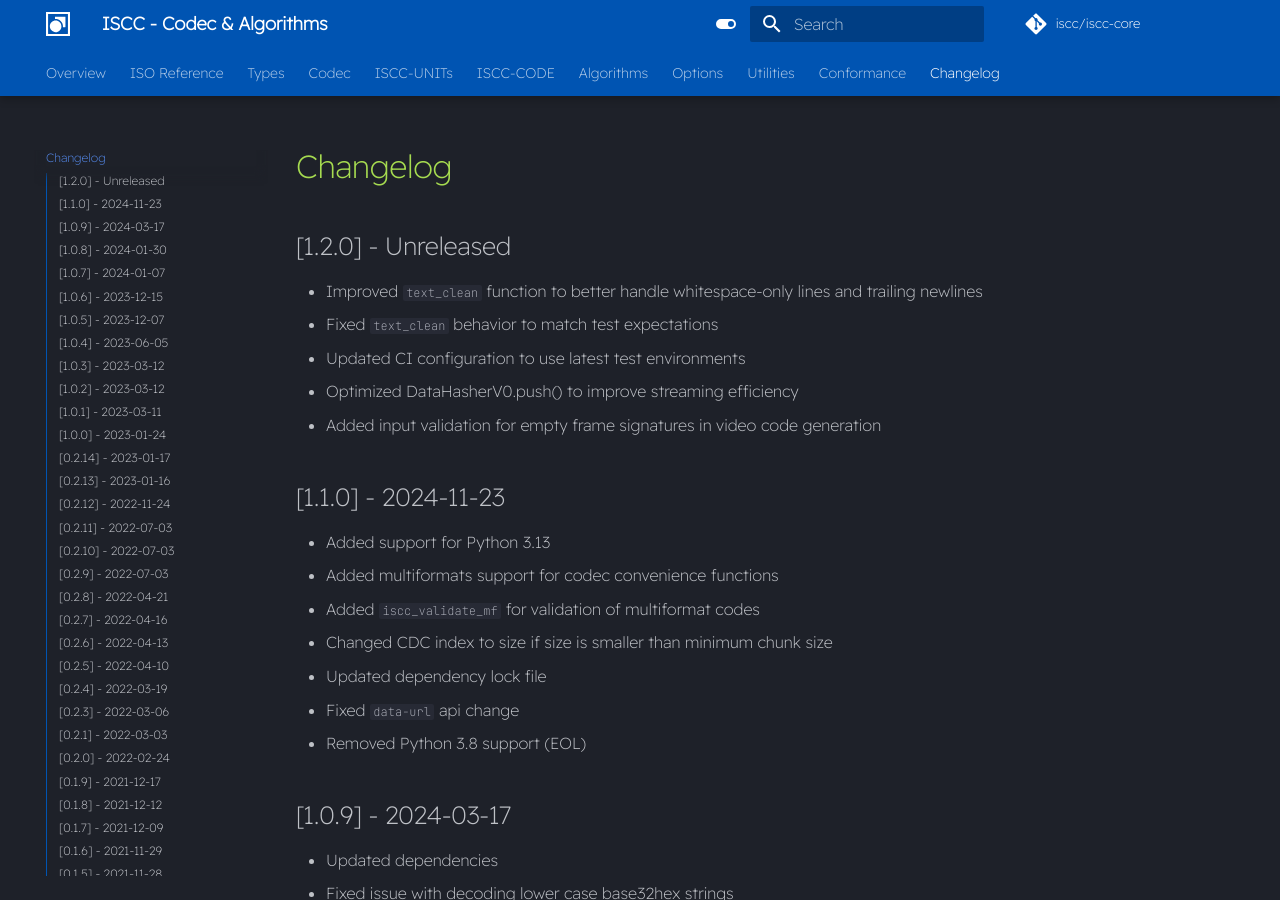
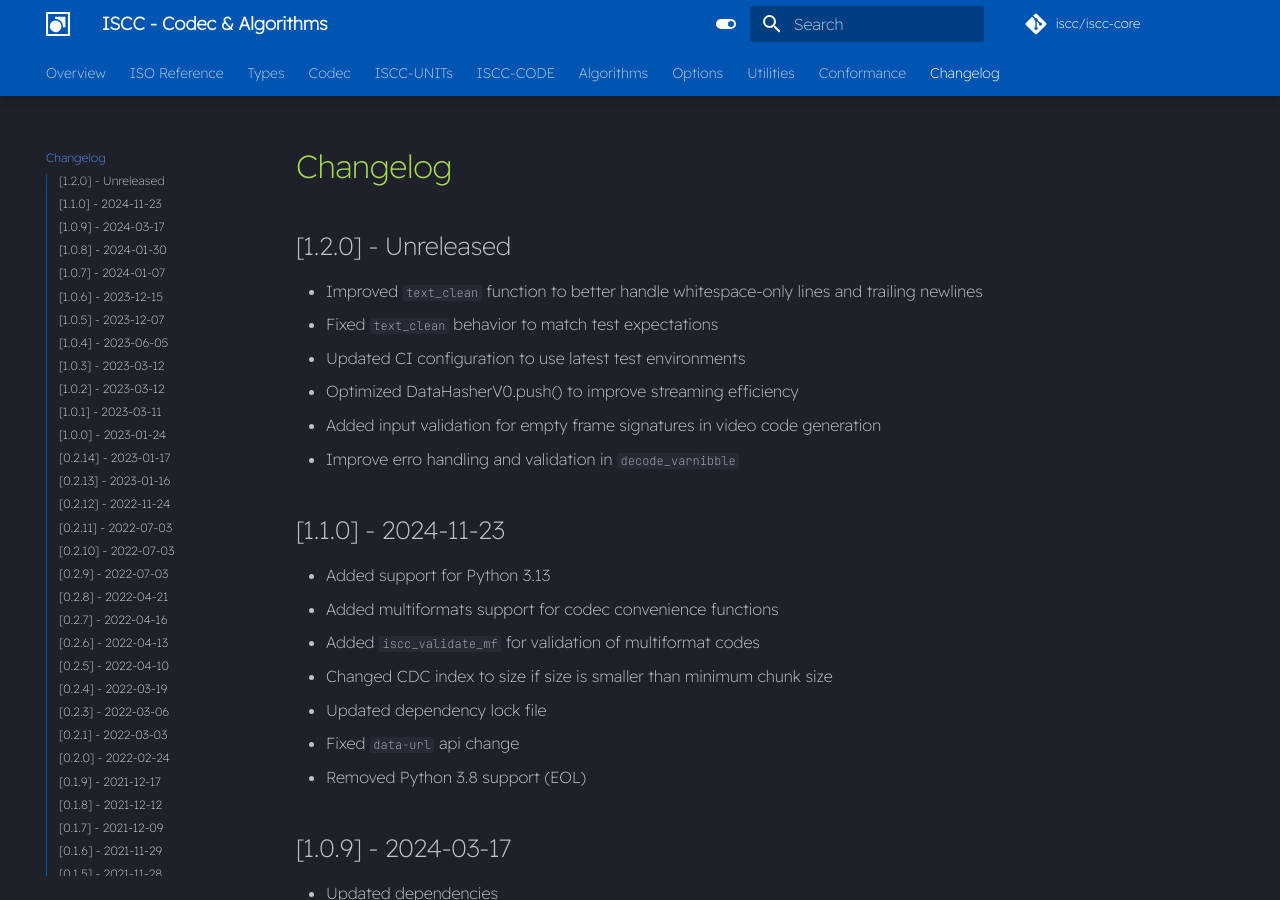
Before and after one commit to iscc/iscc-core, an MkDocs documentation site: the page built from docs/changelog.md, in a window 1280 px wide and 900 px high. Built offline with MkDocs 1.6.1 and Material for MkDocs 9.7.7, drawn with Linux system fonts in a browser that asks for light colours; comment, search, counter and statistics services are not loaded.

Commit message:
fix: Improve error handling and validation in `decode_varnibble`

```diff
--- a/docs/changelog.md
+++ b/docs/changelog.md
@@ -6,6 +6,7 @@
 - Updated CI configuration to use latest test environments
 - Optimized DataHasherV0.push() to improve streaming efficiency
 - Added input validation for empty frame signatures in video code generation
+- Improve erro handling and validation in `decode_varnibble`
 
 ## [1.1.0] - 2024-11-23
 - Added support for Python 3.13
```
Also changed, not shown: CHANGELOG.md (+1 -0 lines).
